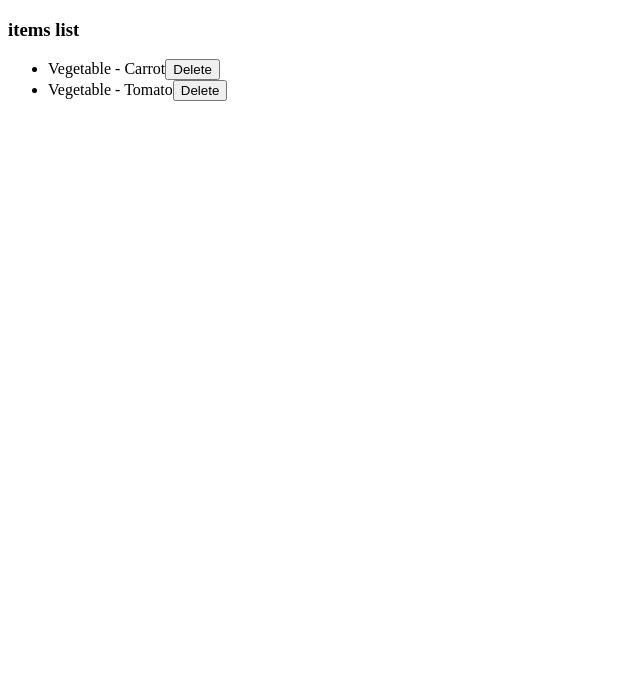
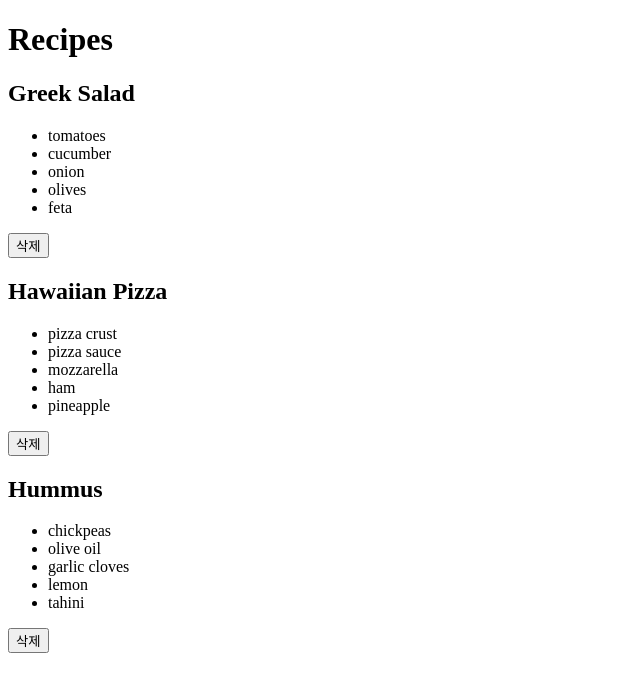
Before and after one commit to rowing0328/react-typescript-zero-to-hero, a React (Vite) app in the folder react/: page / in a window 1280 px wide. Shown: the top 692 px of the page, without its empty margins (0-640 px from the left). Built offline with nearby package versions, Linux system fonts and the light colour scheme.

Commit message:
Feat : 미션 12. 레시피 리스트 관리 앱 만들기

```diff
--- a/react/src/App.tsx
+++ b/react/src/App.tsx
@@ -1,34 +1,45 @@
-/* filter */
-import { useState } from 'react';
+/* 레시피 리스트 관리 앱 만들기 */
+import RecipeList from './component/RecipeList';
 
 export default function App() {
-  const [items, setItems] = useState([
-    { id: 1, name: 'Apple', category: 'Fruit' },
-    { id: 2, name: 'Carrot', category: 'Vegetable' },
-    { id: 3, name: 'Banana', category: 'Fruit' },
-    { id: 4, name: 'Tomato', category: 'Vegetable' },
-  ]);
-
-  const handleDelete = (id: number) => {
-    setItems((items) => items.filter((item) => item.id !== id));
-  };
-
   return (
     <>
-      <h3>items list</h3>
-      <ul>
-        {items
-          .filter((item) => item.category === 'Vegetable')
-          .map((item) => (
-            <li key={item.id}>
-              {item.category} - {item.name}
-              <button onClick={() => handleDelete(item.id)}>Delete</button>
-            </li>
-          ))}
-      </ul>
+      <RecipeList />
     </>
   );
 }
+
+/* filter */
+// import { useState } from 'react';
+//
+// export default function App() {
+//   const [items, setItems] = useState([
+//     { id: 1, name: 'Apple', category: 'Fruit' },
+//     { id: 2, name: 'Carrot', category: 'Vegetable' },
+//     { id: 3, name: 'Banana', category: 'Fruit' },
+//     { id: 4, name: 'Tomato', category: 'Vegetable' },
+//   ]);
+//
+//   const handleDelete = (id: number) => {
+//     setItems((items) => items.filter((item) => item.id !== id));
+//   };
+//
+//   return (
+//     <>
+//       <h3>items list</h3>
+//       <ul>
+//         {items
+//           .filter((item) => item.category === 'Vegetable')
+//           .map((item) => (
+//             <li key={item.id}>
+//               {item.category} - {item.name}
+//               <button onClick={() => handleDelete(item.id)}>Delete</button>
+//             </li>
+//           ))}
+//       </ul>
+//     </>
+//   );
+// }
 
 /* map 메서드를 활용한 리스트 렌더링 개요 */
 // import FruitList from './component/FruitList';
--- /dev/null
+++ b/react/src/component/Recipe.tsx
@@ -0,0 +1,23 @@
+export default function Recipe({
+  id,
+  name,
+  ingredients,
+  handleDelete,
+}: {
+  id: string;
+  name: string;
+  ingredients: string[];
+  handleDelete: (id: string) => void;
+}) {
+  return (
+    <>
+      <h2>{name}</h2>
+      <ul>
+        {ingredients.map((ingredient) => (
+          <li key={ingredient}>{ingredient}</li>
+        ))}
+      </ul>
+      <button onClick={() => handleDelete(id)}>삭제</button>
+    </>
+  );
+}
--- /dev/null
+++ b/react/src/component/RecipeList.tsx
@@ -0,0 +1,19 @@
+import { useState } from 'react';
+import { initialRecipes } from '../data/initialData';
+import Recipe from './Recipe';
+
+export default function RecipeList() {
+  const [recipes, setRecipes] = useState(initialRecipes);
+  const handleDelete = (id: string) => {
+    setRecipes((recipes) => recipes.filter((recipe) => recipe.id !== id));
+  };
+
+  return (
+    <>
+      <h1>Recipes</h1>
+      {recipes.map((recipe) => (
+        <Recipe key={recipe.id} {...recipe} handleDelete={handleDelete} />
+      ))}
+    </>
+  );
+}
--- /dev/null
+++ b/react/src/data/initialData.ts
@@ -0,0 +1,21 @@
+export const initialRecipes: {
+  id: string;
+  name: string;
+  ingredients: string[];
+}[] = [
+  {
+    id: 'greek-salad',
+    name: 'Greek Salad',
+    ingredients: ['tomatoes', 'cucumber', 'onion', 'olives', 'feta'],
+  },
+  {
+    id: 'hawaiian-pizza',
+    name: 'Hawaiian Pizza',
+    ingredients: ['pizza crust', 'pizza sauce', 'mozzarella', 'ham', 'pineapple'],
+  },
+  {
+    id: 'hummus',
+    name: 'Hummus',
+    ingredients: ['chickpeas', 'olive oil', 'garlic cloves', 'lemon', 'tahini'],
+  },
+];
```
